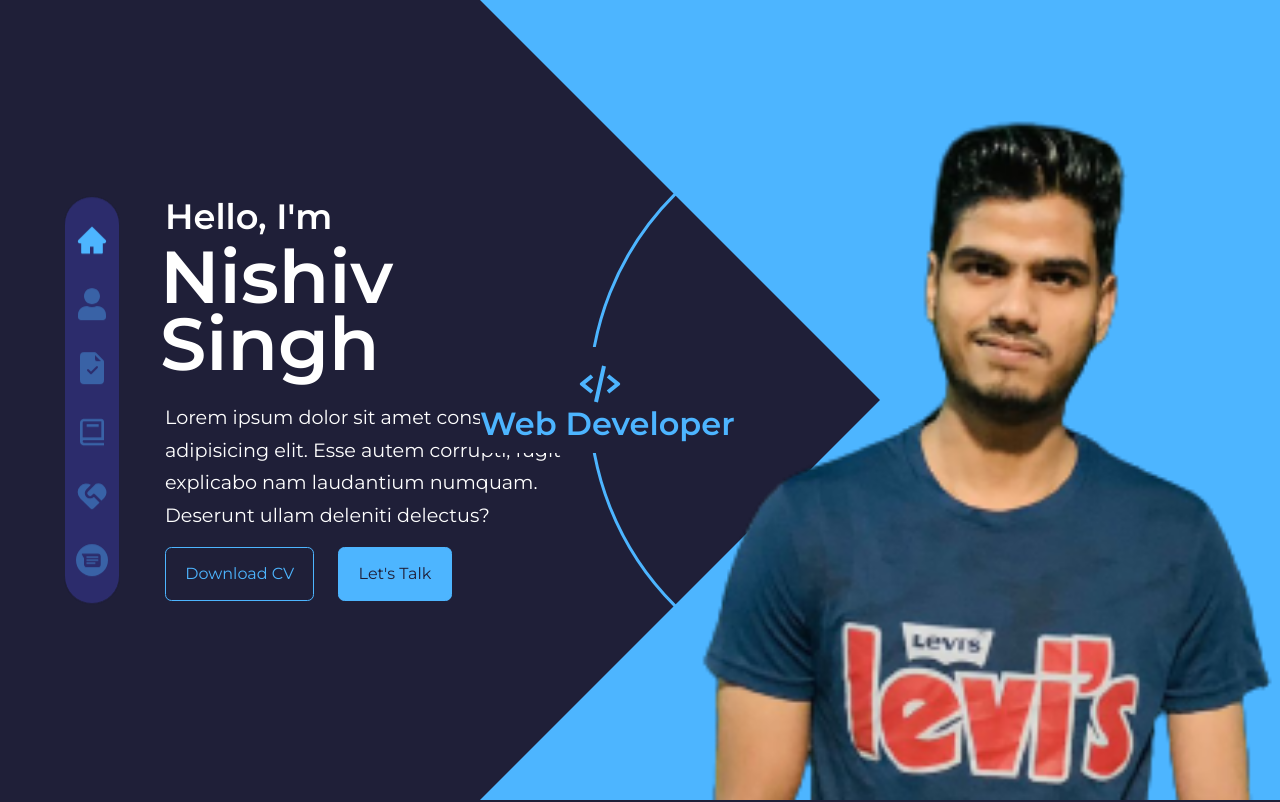
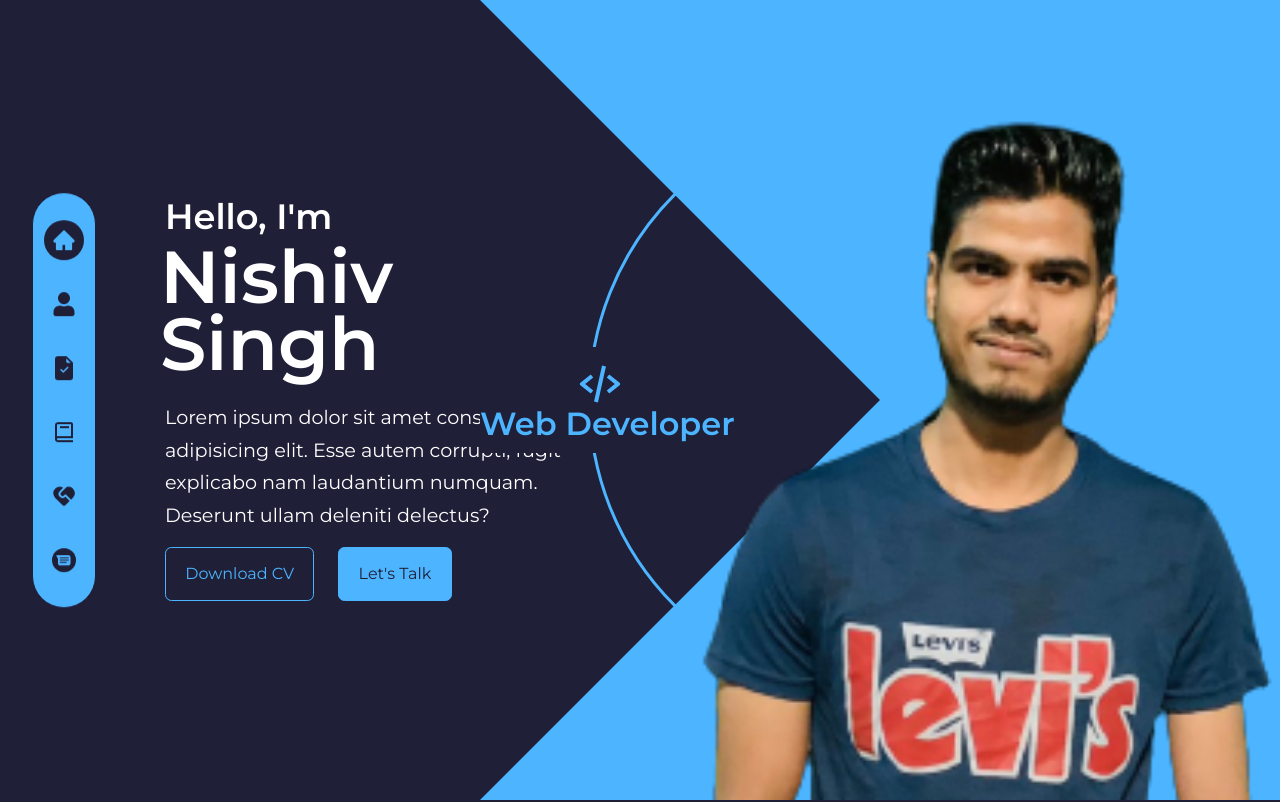
Before and after one commit to NishivSingh/My-Portfolio, a React (Create React App) app: page / in a window 1280 px wide. Shown: the top 802 px of the page. Built offline with nearby package versions, Linux system fonts and the light colour scheme.

Commit message:
Optimzed the code and navigation in navbar

```diff
--- a/src/components/7_contact/contact.css
+++ b/src/components/7_contact/contact.css
@@ -2,6 +2,7 @@
   min-height: 90vh;
 }
 .contact_container {
+  padding-top: 1.2rem;
   width: 58%;
   display: grid;
   grid-template-columns: 37% 58%;
--- a/src/components/footer/footer.css
+++ b/src/components/footer/footer.css
@@ -3,7 +3,7 @@ footer {
   padding-top: 2rem;
   text-align: center;
   font-size: 0.9rem;
-  /* margin-top: 2rem; */
+  /* margin-top: 1rem; */
 }
 
 footer a {
@@ -48,3 +48,9 @@ footer a {
 .footer_copyright small {
   font-size: 1rem;
 }
+
+@media screen and (max-width: 1024px) {
+  footer {
+    margin-top: 2rem;
+  }
+}
--- a/src/components/navbar/Navbar.css
+++ b/src/components/navbar/Navbar.css
@@ -1,15 +1,15 @@
 .navbar {
-  background: var(--color-bg-variant);
+  background: var(--color-primary);
   width: max-content;
   padding: 1.7rem 0.7rem;
   z-index: 2;
   position: fixed;
-  left: 5%;
+  left: 2.5%;
   bottom: 50%;
   transform: translateY(50%);
   display: flex;
   flex-direction: column;
-  gap: 2rem;
+  gap: 1.5rem;
   border-radius: 3rem;
   border: 1px solid var(--color-bg);
   backdrop-filter: blur(15px);
@@ -17,32 +17,43 @@
 
 .navbar a {
   background-color: transparent;
-  /* padding: 0.5rem; */
-  font-size: 2rem;
+  padding: 0.5rem;
+  font-size: 1.5rem;
   border-radius: 50%;
   display: flex;
-  color: var(--color-primary-variant);
+  color: var(--color-bg);
 }
 
 .navbar a:hover {
-  /* background-color: var(--color-bg-variant); */
+  background-color: var(--color-bg);
   color: var(--color-primary);
 }
 
 .navbar a.active {
-  /* background-color: var(--color-primary); */
+  background-color: var(--color-bg);
   color: var(--color-primary);
 }
 
-@media screen and (max-width: 600px) {
+@media screen and (max-width: 1024px) {
   .navbar {
+    border: none;
+    background: rgba(0, 0, 0, 0.2);
     flex-direction: row;
     left: 50%;
     bottom: 2rem;
     transform: translateX(-50%);
     padding: 0.7rem 1.7rem;
+    gap: 0.8rem;
+    backdrop-filter: blur(15%);
   }
   .navbar a {
+    background-color: transparent;
     font-size: 1rem;
+    color: var(--color-white);
+  }
+  .navbar a:hover,
+  .navbar a.active {
+    background-color: rgba(0, 0, 0);
+    color: var(--color-white);
   }
 }
--- a/src/components/navbar/Navbar.jsx
+++ b/src/components/navbar/Navbar.jsx
@@ -1,4 +1,4 @@
-import React from "react";
+import React, { useState, useEffect } from "react";
 import "./navbar.css";
 import { AiFillHome } from "react-icons/ai";
 import { FaUser } from "react-icons/fa";
@@ -6,54 +6,58 @@ import { BiBook } from "react-icons/bi";
 import { BsFillFileEarmarkCheckFill } from "react-icons/bs";
 import { RiServiceFill } from "react-icons/ri";
 import { SiGooglemessages } from "react-icons/si";
-import { useState } from "react";
+
+const navItems = [
+  { id: "#home", icon: <AiFillHome /> },
+  { id: "#about", icon: <FaUser /> },
+  { id: "#experience", icon: <BsFillFileEarmarkCheckFill /> },
+  { id: "#portfolio", icon: <BiBook /> },
+  { id: "#services", icon: <RiServiceFill /> },
+  { id: "#contact", icon: <SiGooglemessages /> },
+];
 
 const Navbar = () => {
   const [activeNav, setActiveNav] = useState("#home");
+
+  useEffect(() => {
+    const handleSectionVisibility = (entries) => {
+      entries.forEach((entry) => {
+        if (entry.isIntersecting) {
+          setActiveNav(`#${entry.target.id}`);
+        }
+      });
+    };
+
+    const observer = new IntersectionObserver(handleSectionVisibility, {
+      root: null,
+      rootMargin: "0px",
+      threshold: 0.5, // Adjust the threshold as needed to determine when a section is considered visible
+    });
+
+    // Observe all the sections (based on their IDs) in the document
+    navItems.forEach((item) => {
+      const section = document.querySelector(item.id);
+      if (section) {
+        observer.observe(section);
+      }
+    });
+
+    // Clean up the observer when the component unmounts
+    return () => observer.disconnect();
+  }, []);
+
   return (
     <nav className="navbar">
-      <a
-        href="#home"
-        onClick={() => setActiveNav("#home")}
-        className={activeNav === "#home" ? "active" : ""}
-      >
-        <AiFillHome />
-      </a>
-      <a
-        href="#about"
-        onClick={() => setActiveNav("#about")}
-        className={activeNav === "#about" ? "active" : ""}
-      >
-        <FaUser />
-      </a>
-      <a
-        href="#experience"
-        onClick={() => setActiveNav("#experience")}
-        className={activeNav === "#experience" ? "active" : ""}
-      >
-        <BsFillFileEarmarkCheckFill />
-      </a>
-      <a
-        href="#portfolio"
-        onClick={() => setActiveNav("#portfolio")}
-        className={activeNav === "#portfolio" ? "active" : ""}
-      >
-        <BiBook />
-      </a>
-      <a
-        href="#services"
-        onClick={() => setActiveNav("#services")}
-        className={activeNav === "#services" ? "active" : ""}
-      >
-        <RiServiceFill />
-      </a>
-      <a
-        href="#contact"
-        onClick={() => setActiveNav("#contact")}
-        className={activeNav === "#contact" ? "active" : ""}
-      >
-        <SiGooglemessages />
-      </a>
+      {navItems.map((item) => (
+        <a
+          key={item.id}
+          href={item.id}
+          onClick={() => setActiveNav(item.id)}
+          className={activeNav === item.id ? "active" : ""}
+        >
+          {item.icon}
+        </a>
+      ))}
     </nav>
   );
 };
```
